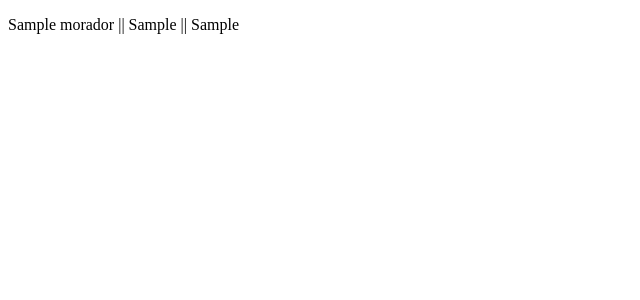
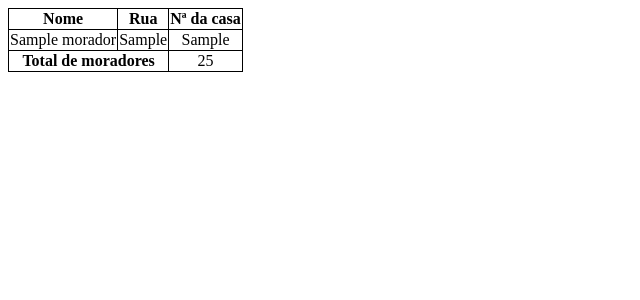
Before and after one commit to josemarmartins21/condominio, a PHP site: page / in a window 1280 px wide. Shown: the top 300 px of the page, without its empty margins (0-640 px from the left). Run offline with PHP 8.4, Linux system fonts and the light colour scheme; tables that the repository leaves empty or names only in its code hold one stand-in row (values such as "Sample post").

Commit message:
atualizei  design-21

```diff
--- /dev/null
+++ b/css/style.css
@@ -0,0 +1,11 @@
+@charset "UTF-8";
+
+table {
+    border-collapse: collapse;
+}
+
+
+td, th {
+    border: 1px solid black;
+    text-align: center;
+}
--- a/src/index.php
+++ b/src/index.php
@@ -4,6 +4,7 @@
     <meta charset="UTF-8">
     <meta name="viewport" content="width=device-width, initial-scale=1.0">
     <title>Condominio</title>
+    <link rel="stylesheet" href="../css/style.css">
 </head>
 <body>
     <main>
@@ -18,14 +19,36 @@
 
 
     ?>
-    <?php foreach($data as $dado):?>
+    <table>
+        <thead>
+            <tr>
+                <th>Nome</th>
+                <th>Rua</th>
+                <th>Nª da casa</th>
+            </tr>
+        </thead>
+        <tbody>
+            <?php foreach($data as $dado):?>
+            <tr>
+                <td><?= htmlentities($dado['nome'])?></td>
+                <td><?= htmlentities($dado['rua'])?></td>
+                <td><?= htmlentities($dado['numero_da_casa'])?></td>
+            </tr>
+            <?php endforeach;?>
+        </tbody>
+        <tfoot>
+            <tr>
+                <th colspan="2">Total de moradores</th>
+                <td>25</td>
+            </tr>
+        </tfoot>
+    </table>
+
         <p>
-            <?= htmlentities($dado['nome'])?> ||
-            <?= htmlentities($dado['rua'])?> ||
-            <?= htmlentities($dado['numero_da_casa'])?>
+
         </p>
 
-    <?php endforeach;?>
+
     </main>
 </body>
 </html>
```
Also changed, not shown: index.html/form.html (added, +19 -0 lines).
